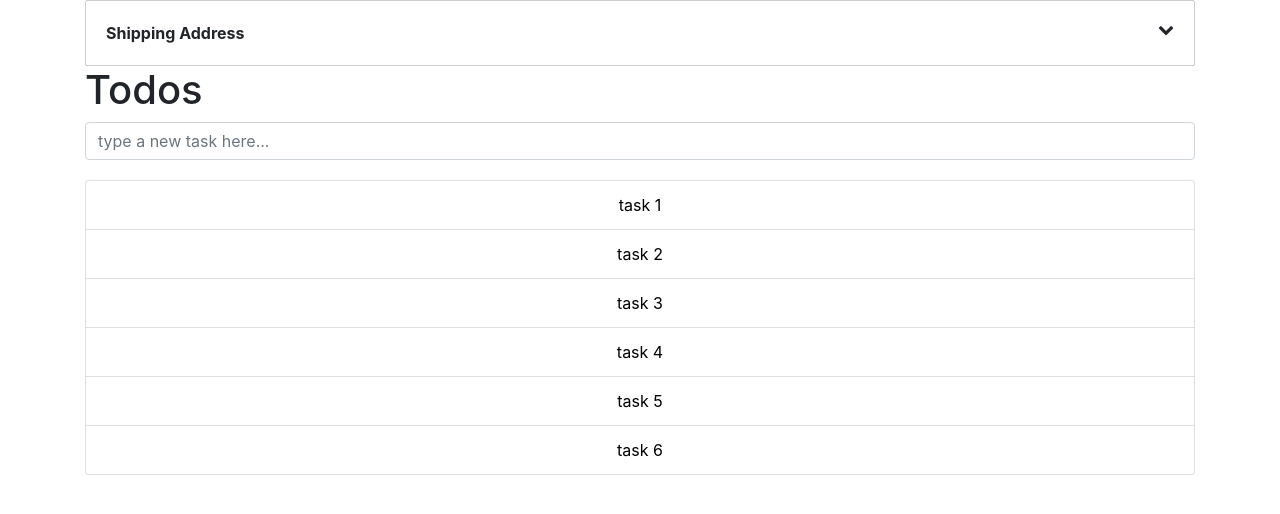
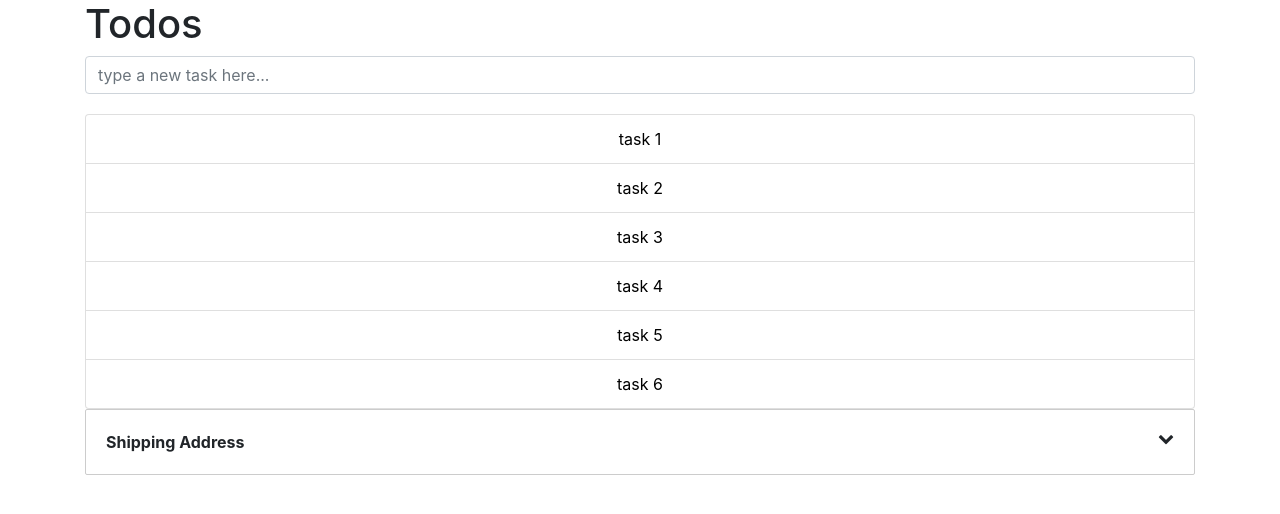
Before and after one commit to ig90/animations-demo, an Angular app: page / in a window 1280 px wide. Shown: the top 514 px of the page. Built offline with nearby package versions, Linux system fonts and the light colour scheme.

Commit message:
changed order of components

```diff
--- a/src/app/app.component.html
+++ b/src/app/app.component.html
@@ -1,4 +1,5 @@
 <div class="container">
+  <app-todos></app-todos>
   <app-zippy title="Shipping Address">
     <p>
       Lorem ipsum dolor sit, amet consectetur adipisicing elit. Nihil totam iure adipisci ab ex molestias corrupti laboriosam ipsa sunt tenetur ullam, hic obcaecati impedit voluptatum culpa nostrum voluptatibus accusantium necessitatibus!
@@ -7,7 +8,6 @@
       Quasi quia, fuga natus error ipsam dolorum assumenda harum, consequuntur ratione aliquam sit ut quos vitae praesentium ad perferendis saepe nemo nulla. Lorem ipsum dolor sit amet consectetur adipisicing elit. Nesciunt qui ab perferendis nulla, reiciendis nostrum molestias esse officia hic excepturi voluptatibus placeat quae, porro distinctio aut expedita quibusdam modi officiis! Lorem ipsum dolor sit amet consectetur adipisicing elit. Eveniet ea voluptatum doloribus exercitationem nam veniam nemo, tempora distinctio nobis recusandae blanditiis dolorum omnis qui incidunt facilis deserunt! Excepturi, ea blanditiis. Lorem ipsum dolor sit amet consectetur adipisicing elit. Voluptate et corrupti magni eum aliquam consequatur, mollitia vero provident nobis sint reiciendis tempore, placeat iste quae? Tempore quasi doloribus possimus magni?
     </p>
   </app-zippy>
-<app-todos></app-todos>
 </div>
 
 <router-outlet></router-outlet>
```
Lines whose indentation alone changed are shown as unchanged.
